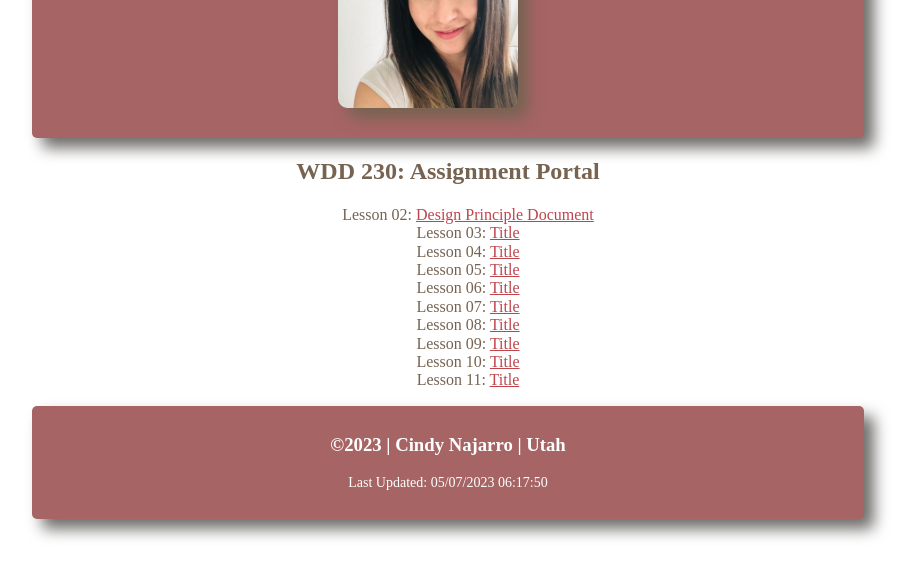
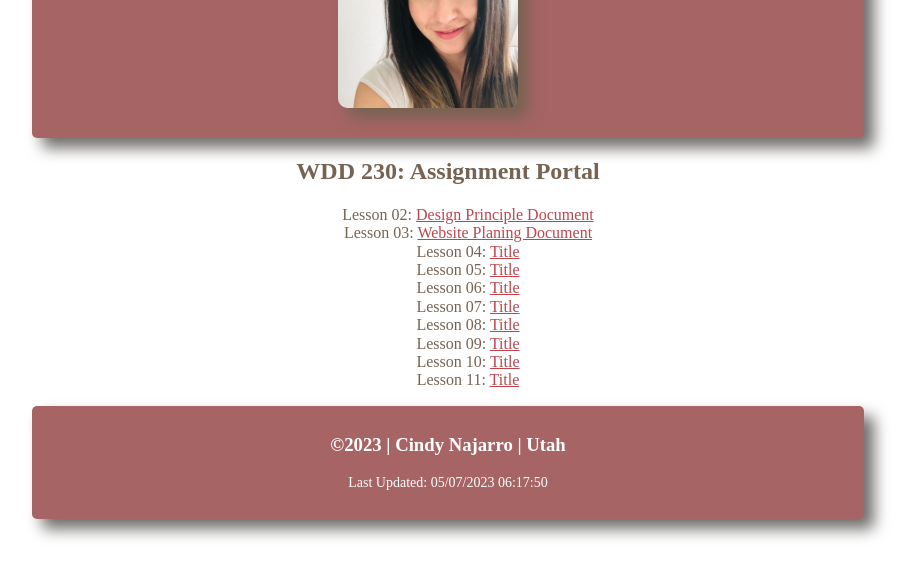
Before and after one commit to Cindylnc/wdd230, a plain HTML site: page index.html in a window 1280 px wide. Shown: the part 183-760 px from the top of the page, without its empty margins (192-1107 px from the left). Drawn offline with Linux system fonts and the light colour scheme.

Commit message:
added extension

```diff
--- a/index.html
+++ b/index.html
@@ -18,7 +18,7 @@
         <h2>WDD 230: Assignment Portal</h2>
         <ul>
             <li>Lesson 02: <a href="lesson2/design-principles.html">Design Principle Document</a></li>
-            <li>Lesson 03: <a href="lesson3/index.html">Title</a></li>
+            <li>Lesson 03: <a href="lesson3/index.html">Website Planing Document</a></li>
             <li>Lesson 04: <a href="#">Title</a></li>
             <li>Lesson 05: <a href="#">Title</a></li>
             <li>Lesson 06: <a href="#">Title</a></li>
```
